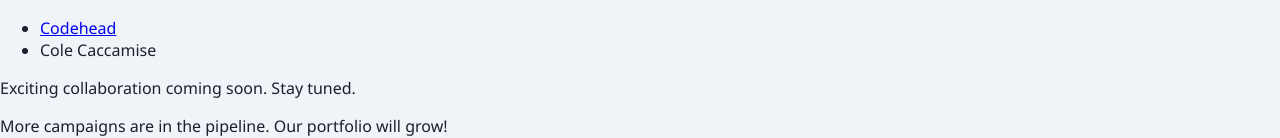
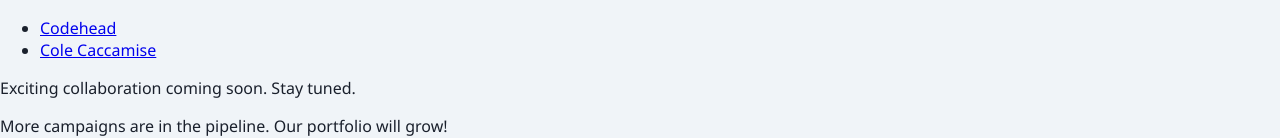
Before and after one commit to k4m-agency/K4M-Agency, a plain HTML site: page portfolio.html in a window 1280 px wide. Shown: the part 439-577 px from the top of the page. Drawn offline with Linux system fonts and the light colour scheme.

Commit message:
Update portfolio.html

```diff
--- a/portfolio.html
+++ b/portfolio.html
@@ -24,7 +24,7 @@
 
     <section class="portfolio-entry">
       <h2>Currently working with:</h2>
-      <ul><li><a href="http://www.youtube.com/@codehead01">Codehead</a></li><li>Cole Caccamise</li></ul>
+      <ul><li><a href="http://www.youtube.com/@codehead01">Codehead</a></li><li><a href="http://www.youtube.com/@colecaccamise">Cole Caccamise</a></li></ul>
       <p>Exciting collaboration coming soon. Stay tuned.</p>
     </section>
 
```
